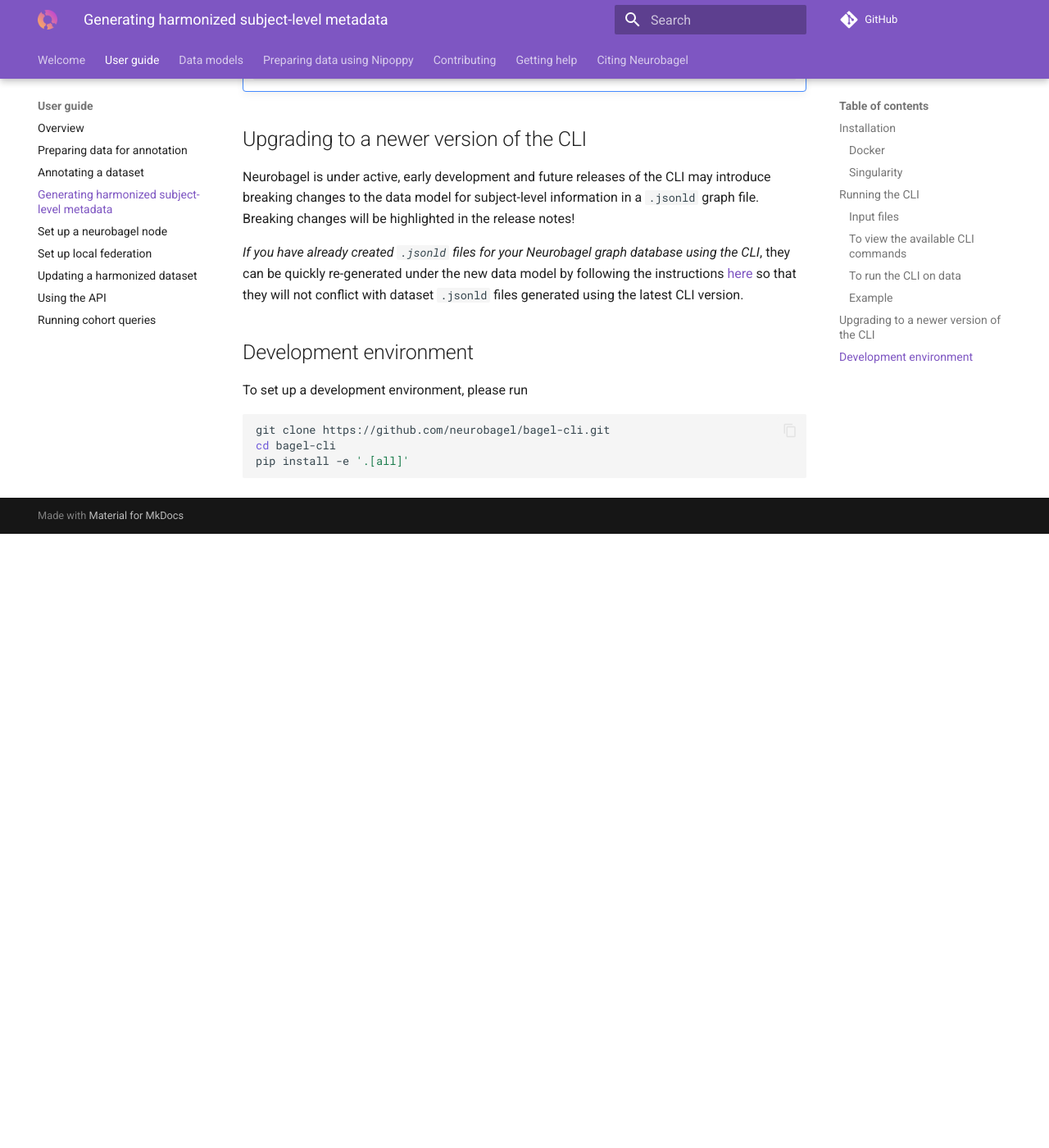
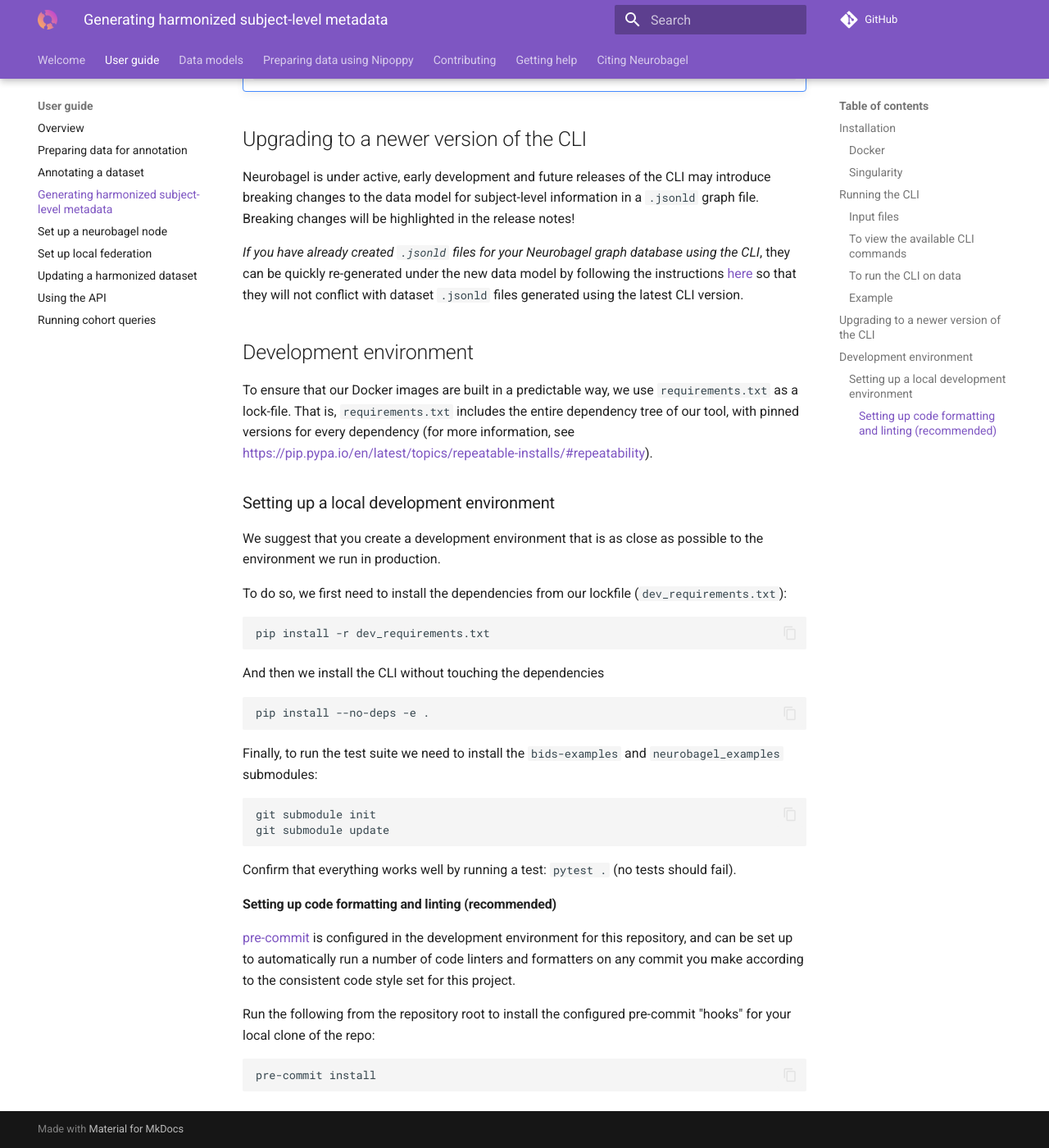
Before and after one commit to neurobagel/develop, an MkDocs documentation site: the page built from docs/docs/cli.md, in a window 1280 px wide and 1400 px high, scrolled down 2791 px. Shown: the whole window at 82% size. Built offline with MkDocs 1.6.1 and Material for MkDocs 9.7.7, drawn with Linux system fonts in a browser that asks for light colours; comment, search, counter and statistics services are not loaded; before the commit the page ends 3442 px from its top, so only the background shows below that.

Commit message:
[ENH] Update instructions for CLI dev environment setup (neurobagel/documentation#145)
* update instructions for dev environment setup

* recommend installing pre-commit hooks

* clarify dev env setup

````diff
--- a/docs/docs/cli.md
+++ b/docs/docs/cli.md
@@ -152,11 +152,45 @@
 _If you have already created `.jsonld` files for your Neurobagel graph database using the CLI_,
 they can be quickly re-generated under the new data model by following the instructions [here](updating_dataset.md#following-a-change-in-the-neurobagel-data-model) so that they will not conflict with dataset `.jsonld` files generated using the latest CLI version.
 
+
 ## Development environment
 
-To set up a development environment, please run
+To ensure that our Docker images are built in a predictable way,
+we use `requirements.txt` as a lock-file.
+That is, `requirements.txt` includes the entire dependency tree of our tool,
+with pinned versions for every dependency (for more information, see [https://pip.pypa.io/en/latest/topics/repeatable-installs/#repeatability](https://pip.pypa.io/en/latest/topics/repeatable-installs/#repeatability)).
+
+### Setting up a local development environment
+We suggest that you create a development environment
+that is as close as possible to the environment we run in production.
+
+To do so, we first need to install the dependencies from our lockfile (`dev_requirements.txt`):
+
 ```bash
-git clone https://github.com/neurobagel/bagel-cli.git
-cd bagel-cli
-pip install -e '.[all]'
+pip install -r dev_requirements.txt
 ```
+
+And then we install the CLI without touching the dependencies
+
+```bash
+pip install --no-deps -e .
+```
+
+Finally, to run the test suite we need to install the `bids-examples` and `neurobagel_examples` submodules:
+```bash
+git submodule init
+git submodule update
+```
+Confirm that everything works well by running a test:
+`pytest .`
+(no tests should fail).
+
+
+#### Setting up code formatting and linting (recommended)
+
+[pre-commit](https://pre-commit.com/) is configured in the development environment for this repository, and can be set up to automatically run a number of code linters and formatters on any commit you make according to the consistent code style set for this project.
+
+Run the following from the repository root to install the configured pre-commit "hooks" for your local clone of the repo:
+```bash
+pre-commit install
+```
````
